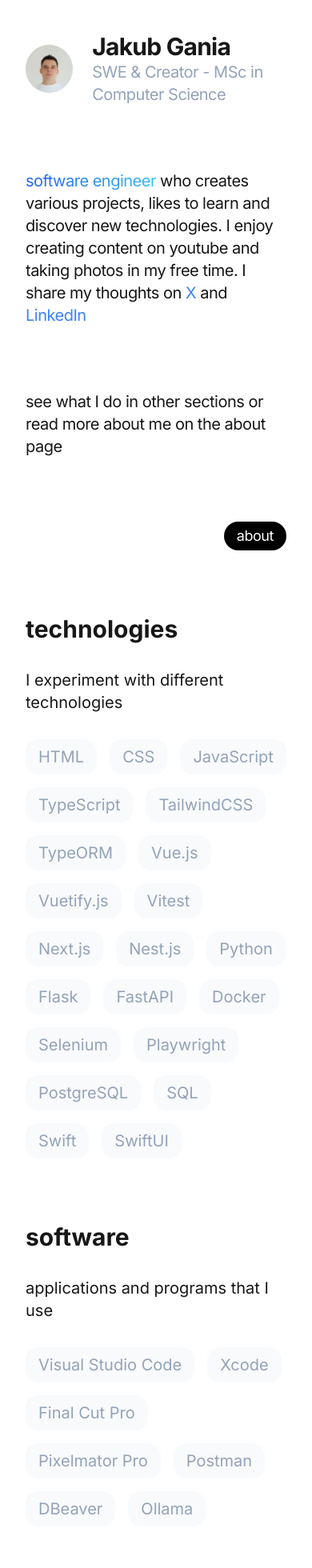
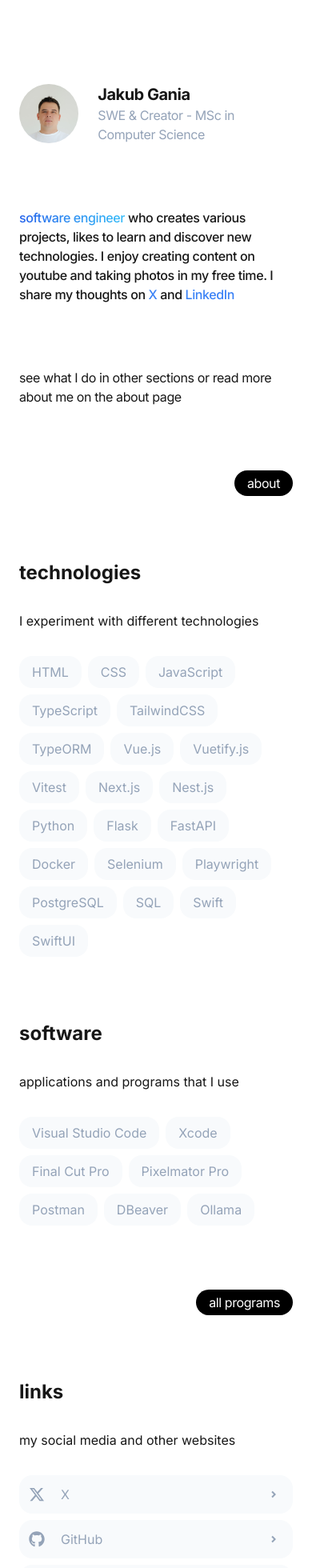
Before and after one commit to jakubgania/site, a Next.js app: page / in a window 390 px wide. Shown: the top 1960 px of the page at 80% size. Built offline with nearby package versions, Linux system fonts and the light colour scheme.

Commit message:
development

```diff
--- a/app/layout.tsx
+++ b/app/layout.tsx
@@ -32,7 +32,7 @@ export default function RootLayout({
       <body
         className="antialiased bg-white"
       >
-        <div className="flex flex-col justify-between pt-0 md:pt-12 lg:pt-24 p-8">
+        <div className="flex flex-col justify-between pt-0 md:pt-12 lg:pt-24 p-6 md:p-8">
           <main>
             {children}
           </main>
--- a/app/page.tsx
+++ b/app/page.tsx
@@ -93,7 +93,7 @@ export default function Home() {
 
   return (
     <div className="content-wrapper flex flex-col gap-20">
-      <div className="flex gap-6 items-center">
+      <div className="flex gap-6 items-center mt-16">
         <div>
           <Image
             src="/me.jpg"
@@ -105,75 +105,75 @@ export default function Home() {
           />
         </div>
         <div>
-          <div className="text-3xl font-bold tracking-tight">
+          <div className="text-xl md:text-3xl font-bold tracking-tight">
             Jakub Gania
           </div>
-          <div className="text-xl tracking-tight text-slate-400">
+          <div className="text-base md:text-xl tracking-tight text-slate-400">
             SWE & Creator -  MSc in Computer Science
           </div>
         </div>
       </div>
-      <div className="text-xl tracking-tight">
+      <div className="text-base md:text-xl font-medium tracking-tight">
         <span className="bg-gradient-to-r from-blue-600 to-sky-400 bg-clip-text text-transparent">software engineer</span> who creates various projects, likes to learn and discover new technologies. I enjoy creating content on youtube and taking photos in my free time. I share my thoughts on <a href="https://x.com/jakubgania" target="_blank" className="text-blue-500">X</a> and <a href="https://linkedin.com/in/jakubgania" target="_blank" className="text-blue-500"> LinkedIn</a>
       </div>
-      <div className="text-xl tracking-tight">
+      <div className="text-base md:text-xl tracking-tight">
         see what I do in other sections or read more about me on the about page
       </div>
       <LinkButton path="/" title="about" />
       <div>
-        <h2 className="text-3xl font-bold">
+        <h2 className="text-2xl md:text-3xl font-bold">
           technologies
         </h2>
         <div className="py-8">
-          <div className="text-xl">
+          <div className="text-base md:text-xl">
             I experiment with different technologies
           </div>
         </div>
-        <div className="flex flex-row flex-wrap gap-4 relative">
+        <div className="flex flex-row flex-wrap gap-2 md:gap-4 relative">
           {tags.map((tag) => (
             <div key={tag} className="bg-slate-50 text-slate-400 rounded-2xl py-2 px-4 group relative">
-              <span className="text-xl cursor-default">{tag}</span>
+              <span className="text-base md:text-xl cursor-default">{tag}</span>
             </div>
           ))}
         </div>
       </div>
       <div>
-        <h2 className="text-3xl font-bold">
+        <h2 className="text-2xl md:text-3xl font-bold">
           software
         </h2>
         <div className="py-8">
-          <div className="text-xl">
+          <div className="text-base md:text-xl">
             applications and programs that I use
           </div>
         </div>
-        <div className="flex flex-row flex-wrap gap-4 relative">
+        <div className="flex flex-row flex-wrap gap-2 md:gap-4 relative">
           {software.map((app) => (
             <div key={app} className="bg-slate-50 text-slate-400 rounded-2xl py-2 px-4 group relative">
-              <span className="text-xl cursor-default">{app}</span>
+              <span className="text-base md:text-xl cursor-default">{app}</span>
             </div>
           ))}
         </div>
       </div>
       <LinkButton path="/" title="all programs" />
       <div>
-        <h2 className="text-3xl font-bold">
+        <h2 className="text-2xl md:text-3xl font-bold">
           links
         </h2>
         <div className="py-8">
-          <div className="text-xl">
+          <div className="text-base md:text-xl">
             my social media and other websites
           </div>
         </div>
-        <div className="grid flex-grow grid-cols-1 gap-4 md:grid-cols-2">
+        <div className="grid flex-grow grid-cols-1 gap-2 md:gap-4 md:grid-cols-2">
           {links.map((link) => (
             <div key={link.title} className="">
               <a href={link.url} target="_blank" className="w-full flex items-center text-slate-400 text-xl bg-slate-50 rounded-2xl p-3">
                 <section className="flex flex-row items-center justify-between w-full">
                   <div className="flex items-center">
-                    <div className="md:w-10">
+                    <div className="w-10">
                       <span>{link.icon}</span>
                     </div>
-                    {link.title}
+                    <span className="text-base md:text-xl">{link.title}</span>
                   </div>
                   <div>
                     <RiArrowDropRightLine className="ml-auto w-6 h-6" />
@@ -204,48 +204,48 @@ export default function Home() {
         </div>
       </div> */}
       <div>
-        <h2 className="text-3xl font-bold">
+        <h2 className="text-2xl md:text-3xl font-bold">
           projects
         </h2>
         <div className="py-8">
-          <div className="text-xl">
+          <div className="text-base md:text-xl">
             some of my open source projects
           </div>
         </div>
         <ul className="list-disc marker:text-black pl-6">
           {projects.map((project) => (
-            <li key={project.path} className="text-xl text-blue-500 pb-2">{project.name}</li>
+            <li key={project.path} className="text-base md:text-xl text-blue-500 pb-2">{project.name}</li>
           ))}
         </ul>
         <div className="py-8">
-          <div className="text-xl">
+          <div className="text-base md:text-xl">
             a place where I gather knowledge about artificial intelligence, machine learning, deep learning and cloud technologies. It is still in a phase of intensive development
           </div>
         </div>
         <ul className="list-disc marker:text-black pl-6">
-          <li className="text-xl text-blue-500">
+          <li className="text-base md:text-xl text-blue-500">
             <a href="https://neuronscale.com" target="_blank">neuronscale.com</a>
           </li>
         </ul>
       </div>
       <LinkButton path="/" title="all projects" />
       <div>
-        <h2 className="text-3xl font-bold">
+        <h2 className="text-2xl md:text-3xl font-bold">
           youtube
         </h2>
         <div className="py-8">
-          <div className=" text-xl text-slate-400">
+          <div className="text-base md:text-xl text-slate-400">
             91 subscribers • 44 videos • 11,240 views
           </div>
         </div>
         <div className="pb-8">
-          <div className="text-xl">
+          <div className="text-base md:text-xl">
             most often I create videos in which I show my projects, but sometimes they are just casual videos in which I show how I program something, I think that YouTube is a great place to commemorate your projects which you can analyze or show to another person at any time
           </div>
         </div>
-        <ul className="list-disc marker:text-black pl-6">
+        <ul className="list-disc marker:text-black pl-5">
           {youtube.map((video) => (
-            <li key={video.url} className="text-xl text-blue-500 tracking-tight pb-6 relative group">
+            <li key={video.url} className="text-base md:text-xl text-blue-500 tracking-tight pb-4 md:pb-6 relative group">
               {/* <div className="hidden group-hover:block">
                 <Image
                   src="/hqdefault.jpg"
@@ -290,7 +290,7 @@ function LinkButton({ path, title } : LinkButtonProps) {
 
   return (
     <div className="flex justify-end">
-      <Link href={path} className="bg-black text-white text-lg tracking-tight rounded-full py-1 px-4">
+      <Link href={path} className="bg-black text-white text-base md:text-lg tracking-tight rounded-full py-1 px-4">
         {title}
       </Link>
     </div>
```
Lines whose indentation alone changed are shown as unchanged.
